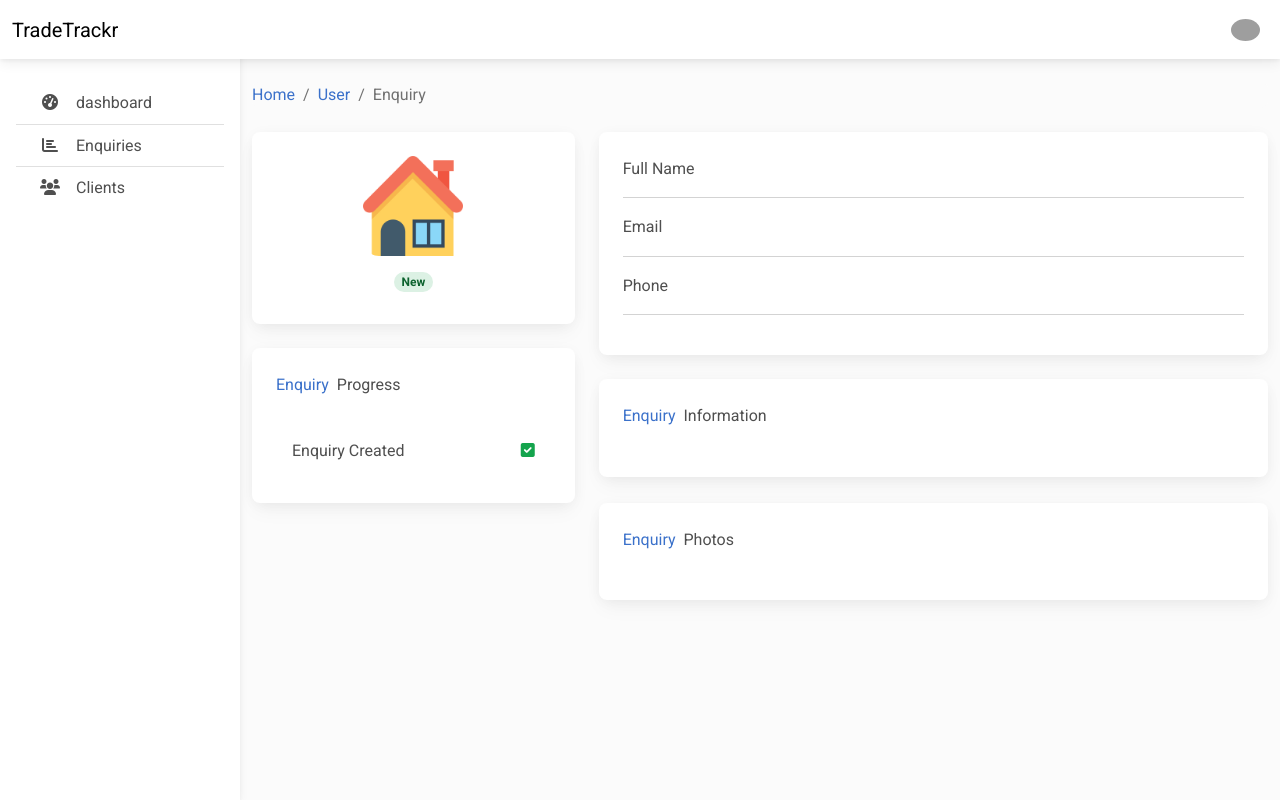
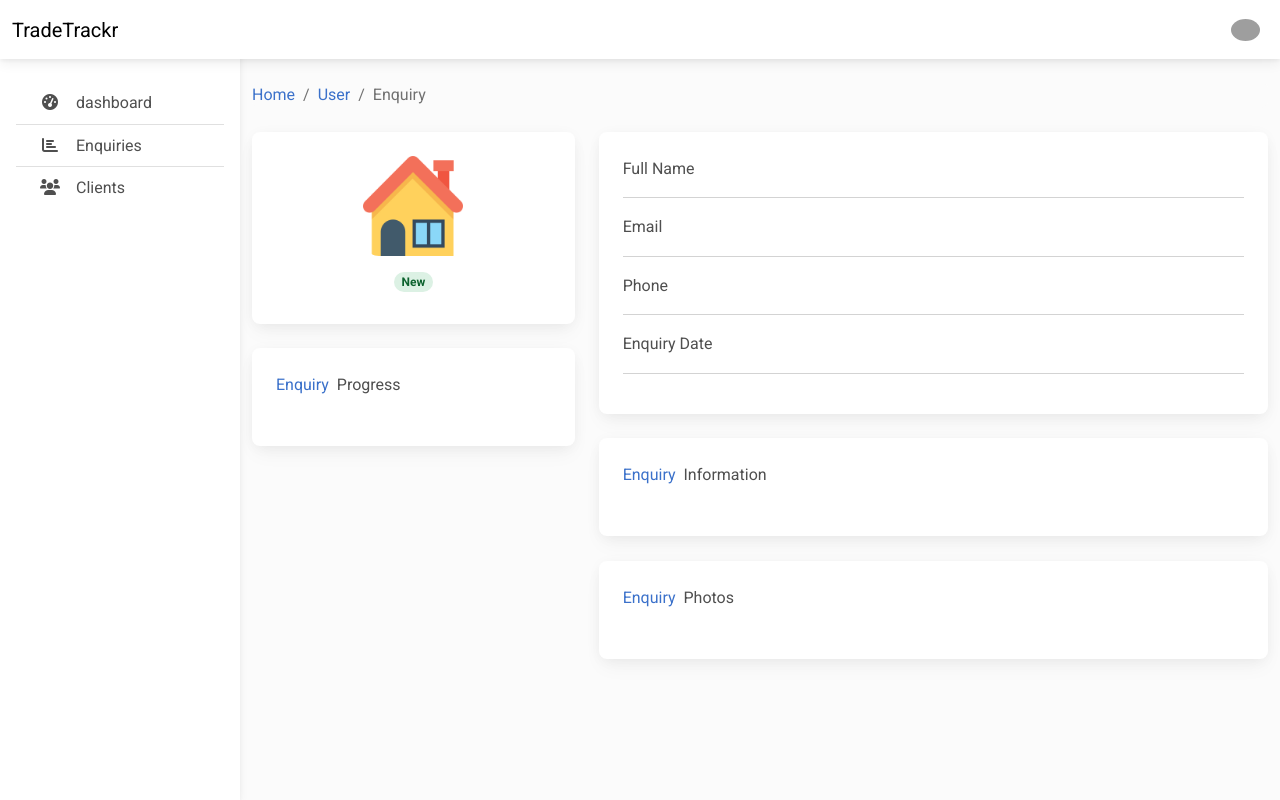
Before and after one commit to TradeTrackr/Trader-UI, a Flask app: template trader_ui/templates/pages/client/enquiry.html in a window 1280 px wide. Run offline with Flask 2, Linux system fonts and the light colour scheme; the template is opened without the code that fills it, so the values that code supplies are empty; some libraries are stand-ins or nearby versions; grey boxes are pictures that could not be loaded.

Commit message:
amended ui timestamp

```diff
--- a/trader_ui/templates/pages/client/enquiry.html
+++ b/trader_ui/templates/pages/client/enquiry.html
@@ -52,12 +52,8 @@
                       <p class="mb-4"><span class="text-primary font-italic me-1">Enquiry</span> Progress
                       </p>
 
-                  <ul class="list-group list-group-flush rounded-3">
-                    <li class="list-group-item d-flex justify-content-between align-items-center p-3">
-                      <div class="me-4">Enquiry Created  </div>
-                      <i class="fas fa-square-check text-success fa-1x"></i>
+                  <ul class="list-group list-group-flush rounded-3" id="enquiry-progress">
 
-                    </li>
 
                   </ul>
                 </div>
@@ -90,6 +86,15 @@
                     </div>
                     <div class="col-sm-9">
                       <p class="text-muted mb-0" id="enquiry-number"></p>
+                    </div>
+                  </div>
+                  <hr>
+                  <div class="row">
+                    <div class="col-sm-3">
+                      <p class="mb-0">Enquiry Date</p>
+                    </div>
+                    <div class="col-sm-9">
+                      <p class="text-muted mb-0" id="enquiry-date"></p>
                     </div>
                   </div>
                   <hr>
@@ -160,7 +165,13 @@
 
 <script>
     var jsonData = {{ enquiry | tojson }};
+    function formatDate(dateString) {
+      const options = { year: 'numeric', month: '2-digit', day: '2-digit', hour: '2-digit', minute: '2-digit', hour12: false };
+      const date = new Date(dateString);
+      return new Intl.DateTimeFormat('default', options).format(date).replace(/\//g, '-').replace(',', '');
+  }
     document.addEventListener('DOMContentLoaded', function() {
+
         // Check if the jsonData has the required properties
         if (jsonData.address_line1) {
             document.getElementById('enquiry-address-1').textContent = jsonData.address_number_or_name + ' ' +jsonData.address_line1;
@@ -180,12 +191,35 @@
         if (jsonData.phone_number) {
             document.getElementById('enquiry-number').textContent = jsonData.phone_number;
         }
+        if (jsonData.timestamp) {
+          let formattedTimestamp = formatDate(jsonData.timestamp);
+            document.getElementById('enquiry-date').textContent = formattedTimestamp;
+        }
         if (jsonData.additional_information) {
             document.getElementById('info-container').textContent = jsonData.additional_information;
         }
         if (jsonData.activities) {
-          for(actvity in jsonData.activities){
-            console.log(actvity)
+          const container = document.getElementById('enquiry-progress');
+          for(count in jsonData.activities){
+
+            const listattag = document.createElement('li');
+            listattag.className = "list-group-item d-flex justify-content-between align-items-center p-3"
+
+            const statusdiv = document.createElement('div');
+            statusdiv.className = "me-4"
+            statusdiv.innerHTML = jsonData.activities[count].status
+
+            let formattedTimestamp = formatDate(jsonData.activities[count].timestamp);
+            const icontag = document.createElement('i');
+            icontag.textContent = formattedTimestamp
+
+            listattag.appendChild(statusdiv);
+            listattag.appendChild(icontag);
+
+            container.appendChild(listattag);
+
+
+
           }
         }
 
```
Also changed, not shown: trader_ui/templates/pages/dashboard/dashboard.html (+10 -1 lines).
